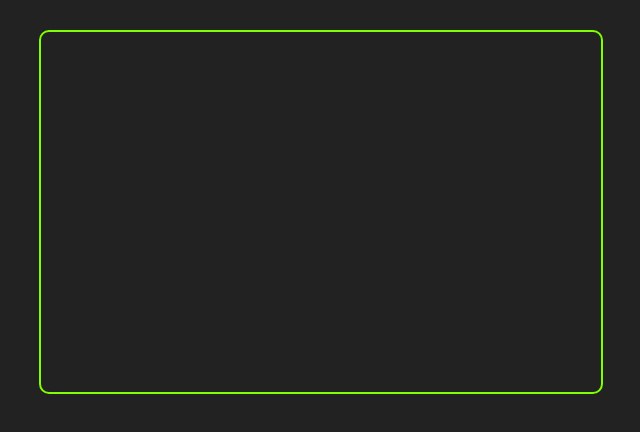
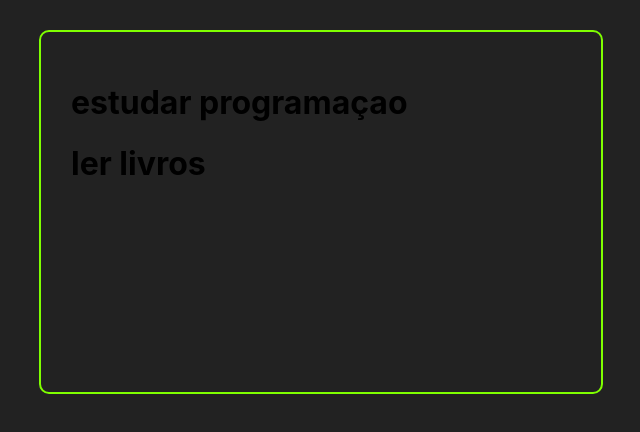
Before and after one commit to gabriel-anjos/React-To-Do-List, a React (Create React App) app: page / in a window 1280 px wide. Shown: the top 432 px of the page, without its empty margins (319-959 px from the left). Built offline with nearby package versions, Linux system fonts and the light colour scheme.

Commit message:
task-component

```diff
--- a/src/App.js
+++ b/src/App.js
@@ -1,9 +1,26 @@
-import React from "react";
+import React, { useState } from "react";
+import Tasks from "./components/Tasks";
 import './App.css';
 const App =()=>{
+  const[tasks,setTasks]=useState([
+    {
+      id:'1',
+      title:'estudar programaçao',
+      complete:false
+    },
+    {
+      id:'2',
+      title:'ler livros',
+      complete:true
+    }
+  ]);
   return(
-    <div className="container"></div>
-  )
+    <>
+      <div className="container">
+        <Tasks tasks={tasks}/>
+      </div>
+    </>
+    )
 }
 
 export default App;
--- /dev/null
+++ b/src/components/Task.js
@@ -0,0 +1,7 @@
+import React from "react";
+const Task = ({task})=>{
+    return(
+        <h1>{task.title}</h1>
+    )
+}
+export default Task;
--- /dev/null
+++ b/src/components/Tasks.js
@@ -0,0 +1,16 @@
+import React from "react";
+import Task from "./Task";
+
+const Tasks=({tasks})=>{
+    return(
+        <>
+            {tasks.map((task)=>(
+                <Task task={task}/>
+            ))}
+
+
+        </>
+    )
+}
+
+export default Tasks;
```
